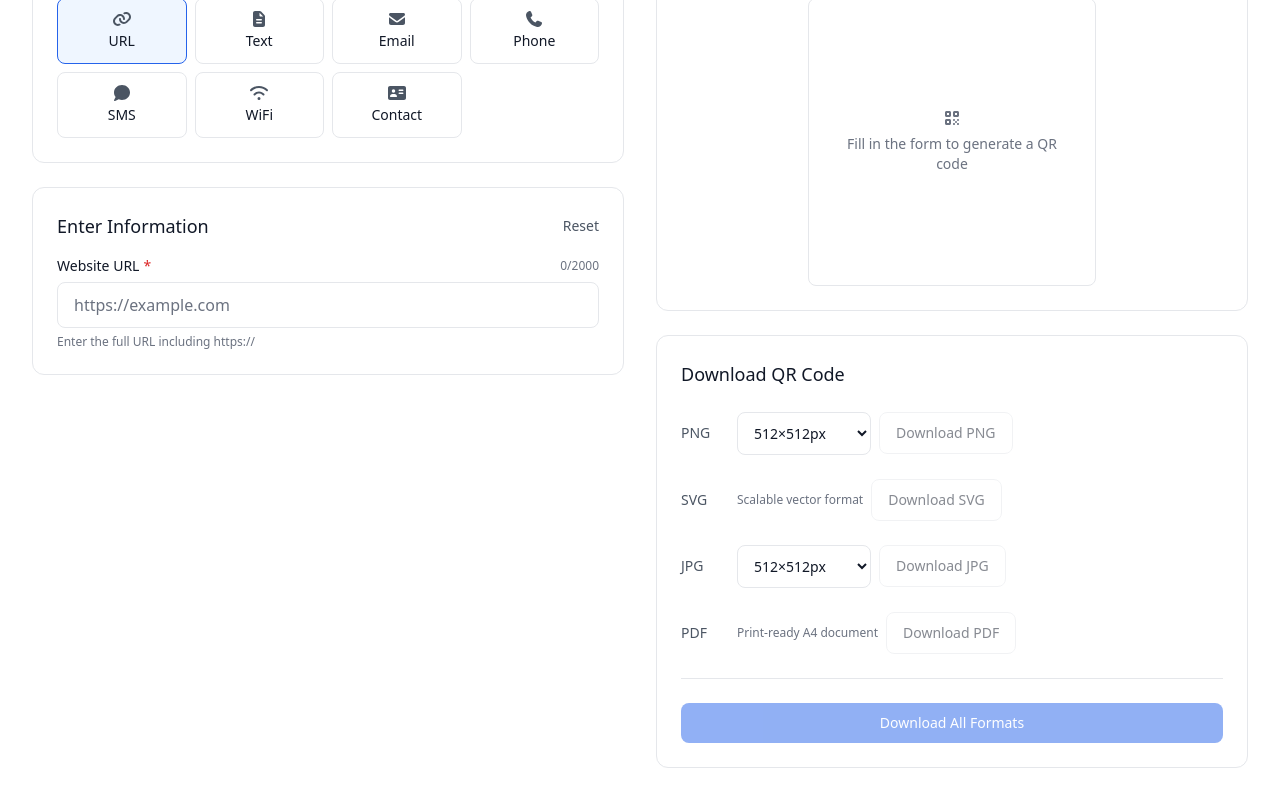
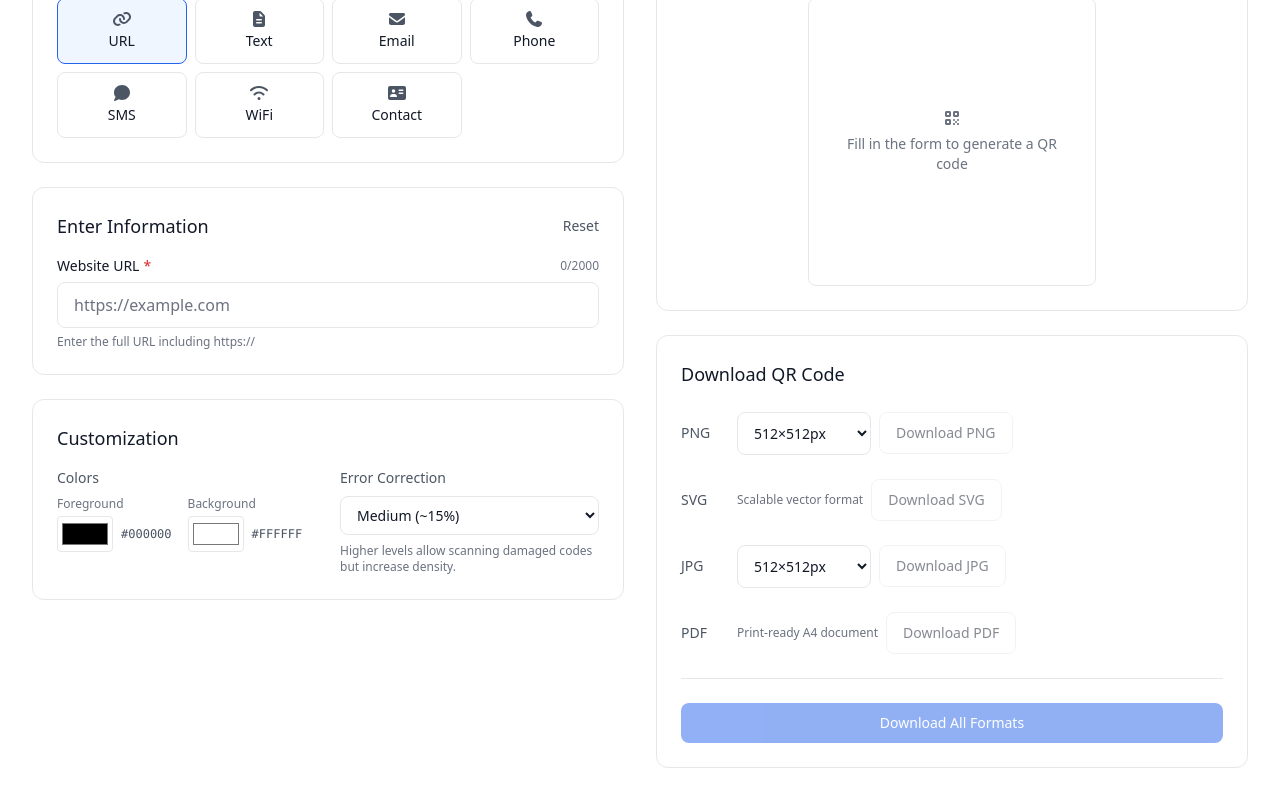
Before and after one commit to psmak4/qr-generator, a React (Vite) app: page / in a window 1280 px wide. Shown: the part 542-1339 px from the top of the page. Built offline with nearby package versions, Linux system fonts and the light colour scheme.

Commit message:
Add additional options for QR code generation

```diff
--- /dev/null
+++ b/src/components/QRCustomization.tsx
@@ -0,0 +1,96 @@
+import type { QRCustomizationOptions, QRErrorCorrectionLevel } from '../types';
+
+interface QRCustomizationProps {
+  options: QRCustomizationOptions;
+  onChange: (options: QRCustomizationOptions) => void;
+}
+
+export default function QRCustomization({ options, onChange }: QRCustomizationProps) {
+  const handleChange = (key: string, value: string) => {
+    if (key === 'foreground' || key === 'background') {
+      onChange({
+        ...options,
+        colors: {
+          ...options.colors,
+          [key]: value,
+        },
+      });
+    } else if (key === 'errorCorrectionLevel') {
+      onChange({
+        ...options,
+        errorCorrectionLevel: value as QRErrorCorrectionLevel,
+      });
+    }
+  };
+
+  return (
+    <div className="space-y-4">
+      <h3 className="text-lg font-medium text-(--color-text-primary)">
+        Customization
+      </h3>
+
+      <div className="grid grid-cols-1 gap-6 sm:grid-cols-2">
+        {/* Colors */}
+        <div className="space-y-2">
+          <label className="block text-sm font-medium text-(--color-text-secondary)">
+            Colors
+          </label>
+          <div className="flex gap-4">
+            <div className="flex flex-col gap-1">
+              <label htmlFor="fg-color" className="text-xs text-(--color-text-muted)">Foreground</label>
+              <div className="flex items-center gap-2">
+                <input
+                  type="color"
+                  id="fg-color"
+                  value={options.colors.foreground}
+                  onChange={(e) => handleChange('foreground', e.target.value)}
+                  className="h-9 w-14 cursor-pointer rounded border border-(--color-border) bg-(--color-background) p-0.5"
+                />
+                <span className="text-xs text-(--color-text-secondary) font-mono uppercase hidden sm:inline-block">
+                  {options.colors.foreground}
+                </span>
+              </div>
+            </div>
+
+            <div className="flex flex-col gap-1">
+              <label htmlFor="bg-color" className="text-xs text-(--color-text-muted)">Background</label>
+              <div className="flex items-center gap-2">
+                <input
+                  type="color"
+                  id="bg-color"
+                  value={options.colors.background}
+                  onChange={(e) => handleChange('background', e.target.value)}
+                  className="h-9 w-14 cursor-pointer rounded border border-(--color-border) bg-(--color-background) p-0.5"
+                />
+                <span className="text-xs text-(--color-text-secondary) font-mono uppercase hidden sm:inline-block">
+                  {options.colors.background}
+                </span>
+              </div>
+            </div>
+          </div>
+        </div>
+
+        {/* Error Correction */}
+        <div className="space-y-2">
+          <label htmlFor="error-correction" className="block text-sm font-medium text-(--color-text-secondary)">
+            Error Correction
+          </label>
+          <select
+            id="error-correction"
+            value={options.errorCorrectionLevel}
+            onChange={(e) => handleChange('errorCorrectionLevel', e.target.value)}
+            className="w-full rounded-lg border border-(--color-border) bg-(--color-background) px-3 py-2 text-sm text-(--color-text-primary) focus:border-(--color-border-focus) focus:outline-none"
+          >
+            <option value="L">Low (~7%)</option>
+            <option value="M">Medium (~15%)</option>
+            <option value="Q">Quartile (~25%)</option>
+            <option value="H">High (~30%)</option>
+          </select>
+          <p className="text-xs text-(--color-text-muted)">
+            Higher levels allow scanning damaged codes but increase density.
+          </p>
+        </div>
+      </div>
+    </div>
+  );
+}
--- a/src/components/qr/QRPreview.tsx
+++ b/src/components/qr/QRPreview.tsx
@@ -1,14 +1,16 @@
 import { FontAwesomeIcon } from '@fortawesome/react-fontawesome';
 import { faQrcode } from '@fortawesome/free-solid-svg-icons';
 import { useQRGenerator } from '../../hooks/useQRGenerator';
+import type { QRCustomizationOptions } from '../../types';
 
 interface QRPreviewProps {
   data: string;
   isValid: boolean;
+  options?: QRCustomizationOptions;
 }
 
-export default function QRPreview({ data, isValid }: QRPreviewProps) {
-  const { qrCodeImage, isLoading } = useQRGenerator(data, isValid);
+export default function QRPreview({ data, isValid, options }: QRPreviewProps) {
+  const { qrCodeImage, isLoading } = useQRGenerator(data, isValid, options);
 
   return (
     <div className="flex flex-col items-center">
--- a/src/pages/HomePage.tsx
+++ b/src/pages/HomePage.tsx
@@ -1,11 +1,10 @@
-import { useState, useMemo } from 'react';
-// import { faShieldHalved, faGift, faBolt, faFileArrowDown } from '@fortawesome/free-solid-svg-icons';
-import type { QRCodeType, QRData, FormData } from '../types';
+import { useState, useMemo, useEffect } from 'react';
+import type { QRCodeType, QRData, FormData, QRCustomizationOptions } from '../types';
 import QRTypeSelector from '../components/qr/QRTypeSelector';
 import QRFormRenderer from '../components/qr/QRFormRenderer';
 import QRPreview from '../components/qr/QRPreview';
+import QRCustomization from '../components/QRCustomization';
 import DownloadOptions from '../components/DownloadOptions';
-// import FeatureCard from '../components/FeatureCard';
 import { generateQRData, isFormValid } from '../utils/qrDataGenerator';
 import { HomePageIntro } from '../components/HomePageIntro';
 import { HomePageDetailedContent } from '../components/HomePageDetailedContent';
@@ -52,6 +51,28 @@ const getInitialQRData = (type: QRCodeType): QRData => {
 
 export default function HomePage() {
   const [qrState, setQrState] = useState<QRData>(getInitialQRData('url'));
+
+  const [customizationOptions, setCustomizationOptions] = useState<QRCustomizationOptions>(() => {
+    if (typeof window !== 'undefined') {
+      const saved = localStorage.getItem('qr-customization');
+      if (saved) {
+        try {
+          return JSON.parse(saved);
+        } catch (e) {
+          console.error('Failed to parse saved customization options', e);
+        }
+      }
+    }
+    return {
+      colors: { foreground: '#000000', background: '#ffffff' },
+      errorCorrectionLevel: 'M',
+    };
+  });
+
+  // Save to local storage when changed
+  useEffect(() => {
+    localStorage.setItem('qr-customization', JSON.stringify(customizationOptions));
+  }, [customizationOptions]);
 
   const handleTypeChange = (type: QRCodeType) => {
     setQrState(getInitialQRData(type));
@@ -115,6 +136,14 @@ export default function HomePage() {
               onFormChange={handleFormChange}
             />
           </div>
+
+          {/* Customization */}
+          <div className="rounded-xl border border-(--color-border) bg-(--color-background) p-6">
+            <QRCustomization
+              options={customizationOptions}
+              onChange={setCustomizationOptions}
+            />
+          </div>
         </div>
 
         {/* Right Panel - Preview and Download */}
@@ -124,12 +153,20 @@ export default function HomePage() {
             <h2 className="mb-4 text-lg font-medium text-(--color-text-primary)">
               Preview
             </h2>
-            <QRPreview data={qrDataString} isValid={isValid} />
+            <QRPreview
+              data={qrDataString}
+              isValid={isValid}
+              options={customizationOptions}
+            />
           </div>
 
           {/* Download Options */}
           <div className="rounded-xl border border-(--color-border) bg-(--color-background) p-6">
-            <DownloadOptions qrData={qrDataString} isValid={isValid} />
+            <DownloadOptions
+              qrData={qrDataString}
+              isValid={isValid}
+              options={customizationOptions}
+            />
           </div>
         </div>
       </div>
--- a/src/utils/download.ts
+++ b/src/utils/download.ts
@@ -1,21 +1,22 @@
 import QRCode from 'qrcode';
 import { saveAs } from 'file-saver';
-import type { DownloadFormat, PNGResolution, JPGResolution } from '../types';
+import type { DownloadFormat, PNGResolution, JPGResolution, QRCustomizationOptions } from '../types';
 
 /**
  * Generate QR code as a data URL (PNG)
  */
 export async function generateQRCodeDataURL(
   data: string,
-  size: number = 512
+  size: number = 512,
+  options?: QRCustomizationOptions
 ): Promise<string> {
   return QRCode.toDataURL(data, {
     width: size,
     margin: 2,
-    errorCorrectionLevel: 'M',
+    errorCorrectionLevel: options?.errorCorrectionLevel || 'M',
     color: {
-      dark: '#000000',
-      light: '#FFFFFF',
+      dark: options?.colors.foreground || '#000000',
+      light: options?.colors.background || '#FFFFFF',
     },
   });
 }
@@ -23,14 +24,17 @@ export async function generateQRCodeDataURL(
 /**
  * Generate QR code as SVG string
  */
-export async function generateQRCodeSVG(data: string): Promise<string> {
+export async function generateQRCodeSVG(
+  data: string,
+  options?: QRCustomizationOptions
+): Promise<string> {
   return QRCode.toString(data, {
     type: 'svg',
     margin: 2,
-    errorCorrectionLevel: 'M',
+    errorCorrectionLevel: options?.errorCorrectionLevel || 'M',
     color: {
-      dark: '#000000',
-      light: '#FFFFFF',
+      dark: options?.colors.foreground || '#000000',
+      light: options?.colors.background || '#FFFFFF',
     },
   });
 }
@@ -40,16 +44,17 @@ export async function generateQRCodeSVG(data: string): Promise<string> {
  */
 export async function generateQRCodeCanvas(
   data: string,
-  size: number = 512
+  size: number = 512,
+  options?: QRCustomizationOptions
 ): Promise<HTMLCanvasElement> {
   const canvas = document.createElement('canvas');
   await QRCode.toCanvas(canvas, data, {
     width: size,
     margin: 2,
-    errorCorrectionLevel: 'M',
+    errorCorrectionLevel: options?.errorCorrectionLevel || 'M',
     color: {
-      dark: '#000000',
-      light: '#FFFFFF',
+      dark: options?.colors.foreground || '#000000',
+      light: options?.colors.background || '#FFFFFF',
     },
   });
   return canvas;
@@ -61,9 +66,10 @@ export async function generateQRCodeCanvas(
 export async function downloadAsPNG(
   data: string,
   filename: string,
-  resolution: PNGResolution
+  resolution: PNGResolution,
+  options?: QRCustomizationOptions
 ): Promise<void> {
-  const dataURL = await generateQRCodeDataURL(data, resolution);
+  const dataURL = await generateQRCodeDataURL(data, resolution, options);
   const blob = dataURLToBlob(dataURL);
   saveAs(blob, `${filename}.png`);
 }
@@ -74,18 +80,20 @@ export async function downloadAsPNG(
 export async function downloadAsJPG(
   data: string,
   filename: string,
-  resolution: JPGResolution
+  resolution: JPGResolution,
+  options?: QRCustomizationOptions
 ): Promise<void> {
-  const canvas = await generateQRCodeCanvas(data, resolution);
+  const canvas = await generateQRCodeCanvas(data, resolution, options);
 
-  // Create a new canvas with white background for JPG
+  // Create a new canvas with the selected background color for JPG
+  // Note: JPG doesn't support transparency, so we use the user's background color
   const jpgCanvas = document.createElement('canvas');
   jpgCanvas.width = canvas.width;
   jpgCanvas.height = canvas.height;
   const ctx = jpgCanvas.getContext('2d');
 
   if (ctx) {
-    ctx.fillStyle = '#FFFFFF';
+    ctx.fillStyle = options?.colors.background || '#FFFFFF';
     ctx.fillRect(0, 0, jpgCanvas.width, jpgCanvas.height);
     ctx.drawImage(canvas, 0, 0);
   }
@@ -104,8 +112,12 @@ export async function downloadAsJPG(
 /**
  * Download QR code as SVG
  */
-export async function downloadAsSVG(data: string, filename: string): Promise<void> {
-  const svgString = await generateQRCodeSVG(data);
+export async function downloadAsSVG(
+  data: string,
+  filename: string,
+  options?: QRCustomizationOptions
+): Promise<void> {
+  const svgString = await generateQRCodeSVG(data, options);
   const blob = new Blob([svgString], { type: 'image/svg+xml;charset=utf-8' });
   saveAs(blob, `${filename}.svg`);
 }
@@ -113,9 +125,13 @@ export async function downloadAsSVG(data: string, filename: string): Promise<voi
 /**
  * Download QR code as PDF
  */
-export async function downloadAsPDF(data: string, filename: string): Promise<void> {
+export async function downloadAsPDF(
+  data: string,
+  filename: string,
+  options?: QRCustomizationOptions
+): Promise<void> {
   const size = 1024; // High resolution for PDF
-  const dataURL = await generateQRCodeDataURL(data, size);
+  const dataURL = await generateQRCodeDataURL(data, size, options);
 
   // Dynamically import jsPDF to reduce initial bundle size
   const { jsPDF } = await import('jspdf');
@@ -146,20 +162,21 @@ export async function downloadQRCode(
   data: string,
   format: DownloadFormat,
   filename: string = 'qrcode',
-  resolution?: PNGResolution | JPGResolution
+  resolution?: PNGResolution | JPGResolution,
+  options?: QRCustomizationOptions
 ): Promise<void> {
   switch (format) {
     case 'png':
-      await downloadAsPNG(data, filename, (resolution as PNGResolution) || 512);
+      await downloadAsPNG(data, filename, (resolution as PNGResolution) || 512, options);
       break;
     case 'jpg':
-      await downloadAsJPG(data, filename, (resolution as JPGResolution) || 512);
+      await downloadAsJPG(data, filename, (resolution as JPGResolution) || 512, options);
       break;
     case 'svg':
-      await downloadAsSVG(data, filename);
+      await downloadAsSVG(data, filename, options);
       break;
     case 'pdf':
-      await downloadAsPDF(data, filename);
+      await downloadAsPDF(data, filename, options);
       break;
   }
 }
@@ -169,12 +186,13 @@ export async function downloadQRCode(
  */
 export async function downloadAllFormats(
   data: string,
-  filename: string = 'qrcode'
+  filename: string = 'qrcode',
+  options?: QRCustomizationOptions
 ): Promise<void> {
-  await downloadAsPNG(data, filename, 1024);
-  await downloadAsSVG(data, filename);
-  await downloadAsJPG(data, filename, 1024);
-  await downloadAsPDF(data, filename);
+  await downloadAsPNG(data, filename, 1024, options);
+  await downloadAsSVG(data, filename, options);
+  await downloadAsJPG(data, filename, 1024, options);
+  await downloadAsPDF(data, filename, options);
 }
 
 /**
```
Also changed, not shown: src/components/DownloadOptions.tsx (+5 -4 lines), src/hooks/useQRGenerator.ts (+8 -3 lines), src/types/index.ts (+15 -0 lines).
